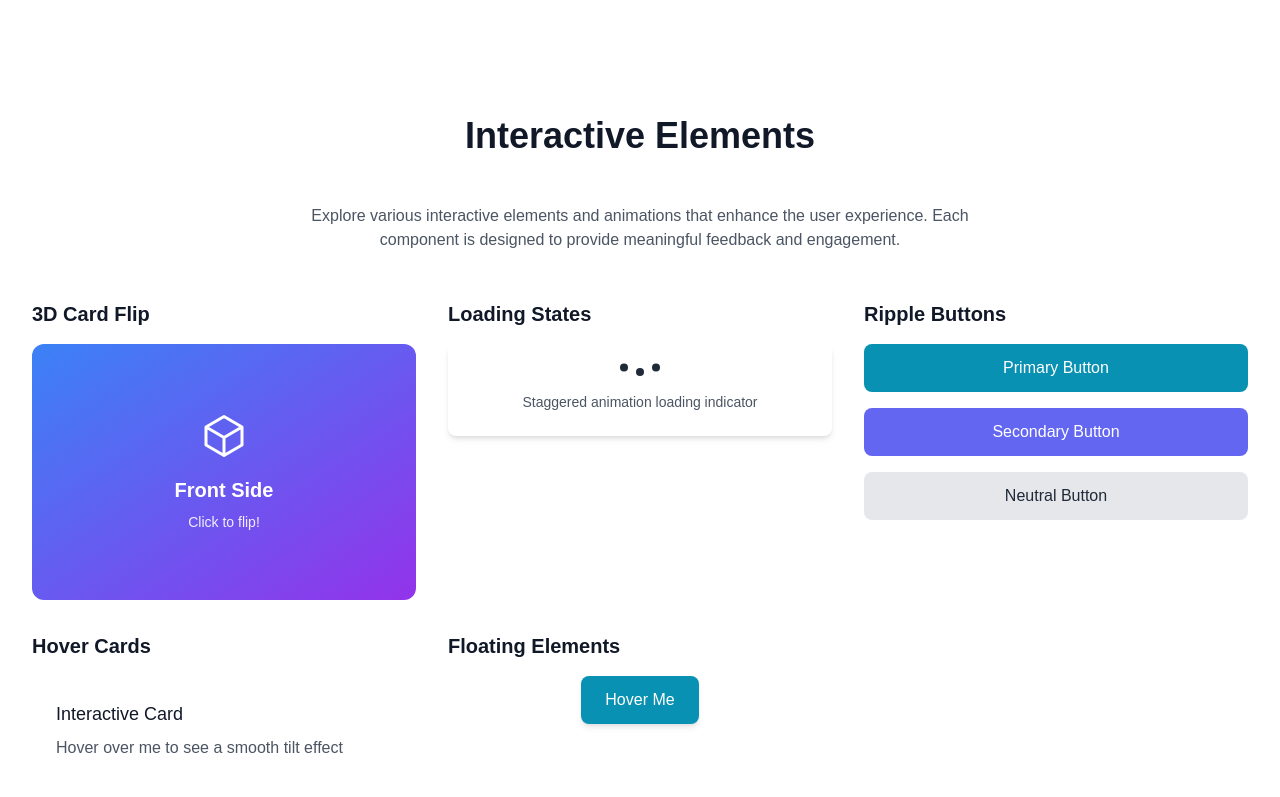
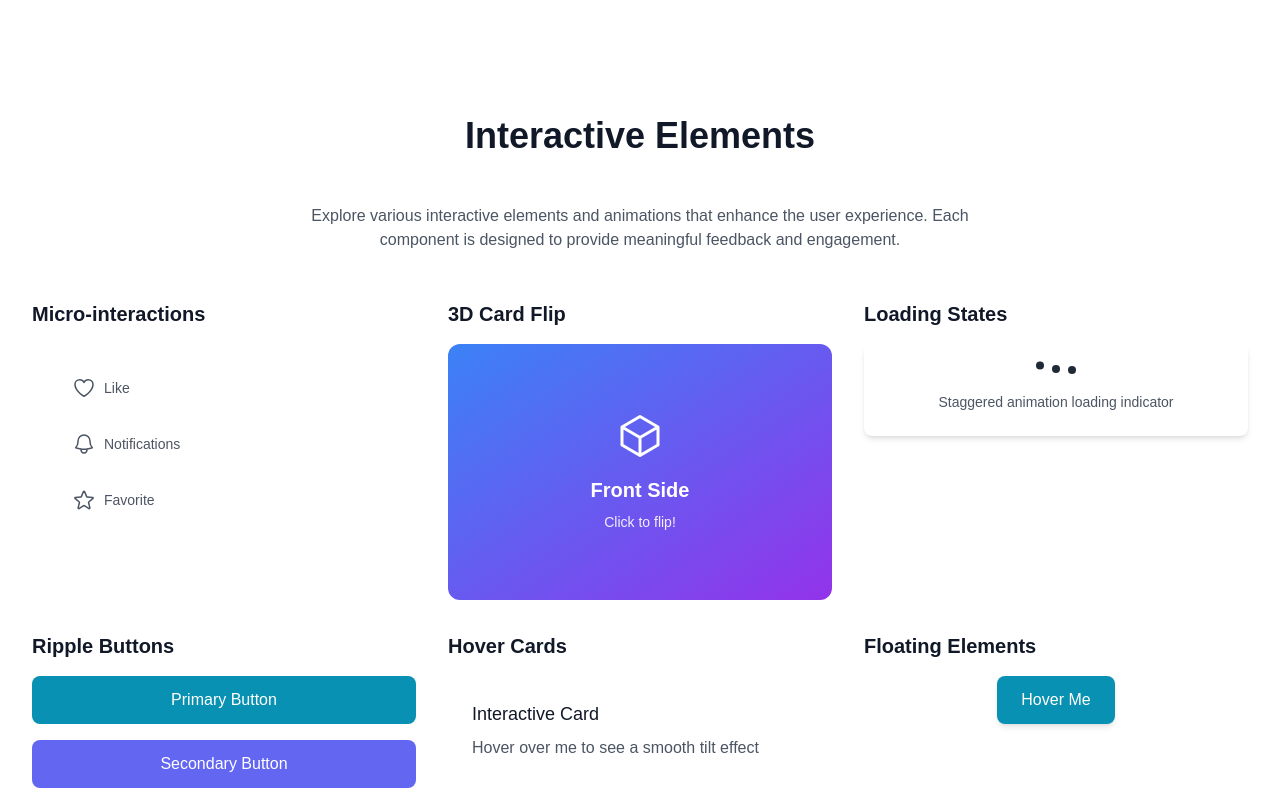
Before and after one commit to adriancubillos/showcase, a React (Vite) app: page / in a window 1280 px wide. Shown: the part 1508-2305 px from the top of the page. Built offline with nearby package versions, Linux system fonts and the light colour scheme.

Commit message:
feat: add micro-interactions component with like, notification and favorite buttons

```diff
--- a/src/components/InteractionsShowcase.jsx
+++ b/src/components/InteractionsShowcase.jsx
@@ -1,6 +1,7 @@
 import { useState } from 'react';
 import { motion, AnimatePresence } from 'framer-motion';
-import { CubeIcon, ArrowPathIcon } from '@heroicons/react/24/outline';
+import { CubeIcon, ArrowPathIcon, HeartIcon, BellIcon, StarIcon } from '@heroicons/react/24/outline';
+import { HeartIcon as HeartIconSolid, BellIcon as BellIconSolid, StarIcon as StarIconSolid } from '@heroicons/react/24/solid';
 
 const RippleButton = ({ children, className = '', variant = 'primary' }) => {
   const [ripples, setRipples] = useState([]);
@@ -131,6 +132,28 @@ const InteractionsShowcase = () => {
   return (
     <div className="grid grid-cols-1 md:grid-cols-2 lg:grid-cols-3 gap-8">
       <div className="space-y-4">
+        <h3 className="text-xl font-semibold mb-4">Micro-interactions</h3>
+        <div className="bg-white dark:bg-gray-800 rounded-xl p-6 space-y-4">
+          <MicroInteraction
+            icon={HeartIcon}
+            iconSolid={HeartIconSolid}
+            label="Like"
+            variant="like"
+          />
+          <MicroInteraction
+            icon={BellIcon}
+            iconSolid={BellIconSolid}
+            label="Notifications"
+          />
+          <MicroInteraction
+            icon={StarIcon}
+            iconSolid={StarIconSolid}
+            label="Favorite"
+            variant="favorite"
+          />
+        </div>
+      </div>
+      <div className="space-y-4">
         <h3 className="text-xl font-semibold mb-4">3D Card Flip</h3>
         <div className="perspective-1000">
           <FlipCard />
@@ -223,6 +246,56 @@ const FlipCard = () => {
   );
 };
 
+const MicroInteraction = ({ icon: Icon, iconSolid: IconSolid, label, variant }) => {
+  const [isActive, setIsActive] = useState(false);
+  const [isHovered, setIsHovered] = useState(false);
+
+  return (
+    <motion.button
+      className={`relative flex items-center space-x-2 px-4 py-2 rounded-lg ${isActive ? (variant === 'like' ? 'bg-red-50 dark:bg-red-900/10' : variant === 'favorite' ? 'bg-yellow-50 dark:bg-yellow-900/10' : 'bg-primary/10') : 'hover:bg-gray-100 dark:hover:bg-gray-800'}`}
+      onHoverStart={() => setIsHovered(true)}
+      onHoverEnd={() => setIsHovered(false)}
+      onClick={() => setIsActive(!isActive)}
+      whileHover={{ scale: 1.02 }}
+      whileTap={{ scale: 0.98 }}
+    >
+      <motion.div
+        initial={false}
+        animate={{
+          scale: isActive ? 1.1 : 1,
+          rotate: isActive ? [0, -10, 10, -10, 0] : 0,
+        }}
+        transition={{
+          type: 'spring',
+          stiffness: 500,
+          damping: 30,
+          rotate: {
+            duration: 0.5,
+            ease: 'easeInOut',
+          },
+        }}
+      >
+        {isActive ? (
+          <IconSolid className={`w-6 h-6 ${variant === 'like' ? 'text-red-500' : variant === 'favorite' ? 'text-yellow-500' : 'text-primary'}`} />
+        ) : (
+          <Icon className={`w-6 h-6 ${isHovered ? (variant === 'like' ? 'text-red-500' : variant === 'favorite' ? 'text-yellow-500' : 'text-primary') : 'text-gray-600 dark:text-gray-400'}`} />
+        )}
+      </motion.div>
+      <span className={`text-sm font-medium ${isActive ? (variant === 'like' ? 'text-red-500' : variant === 'favorite' ? 'text-yellow-500' : 'text-primary') : 'text-gray-600 dark:text-gray-400'}`}>
+        {label}
+      </span>
+      {isActive && (
+        <motion.div
+          className={`absolute inset-0 rounded-lg border-2 ${variant === 'like' ? 'border-red-500' : variant === 'favorite' ? 'border-yellow-500' : 'border-primary'}`}
+          initial={{ scale: 0.8, opacity: 0 }}
+          animate={{ scale: 1, opacity: 1 }}
+          exit={{ scale: 1.2, opacity: 0 }}
+        />
+      )}
+    </motion.button>
+  );
+};
+
 const LoadingDots = () => {
   const dotVariants = {
     initial: { y: 0 },
```
